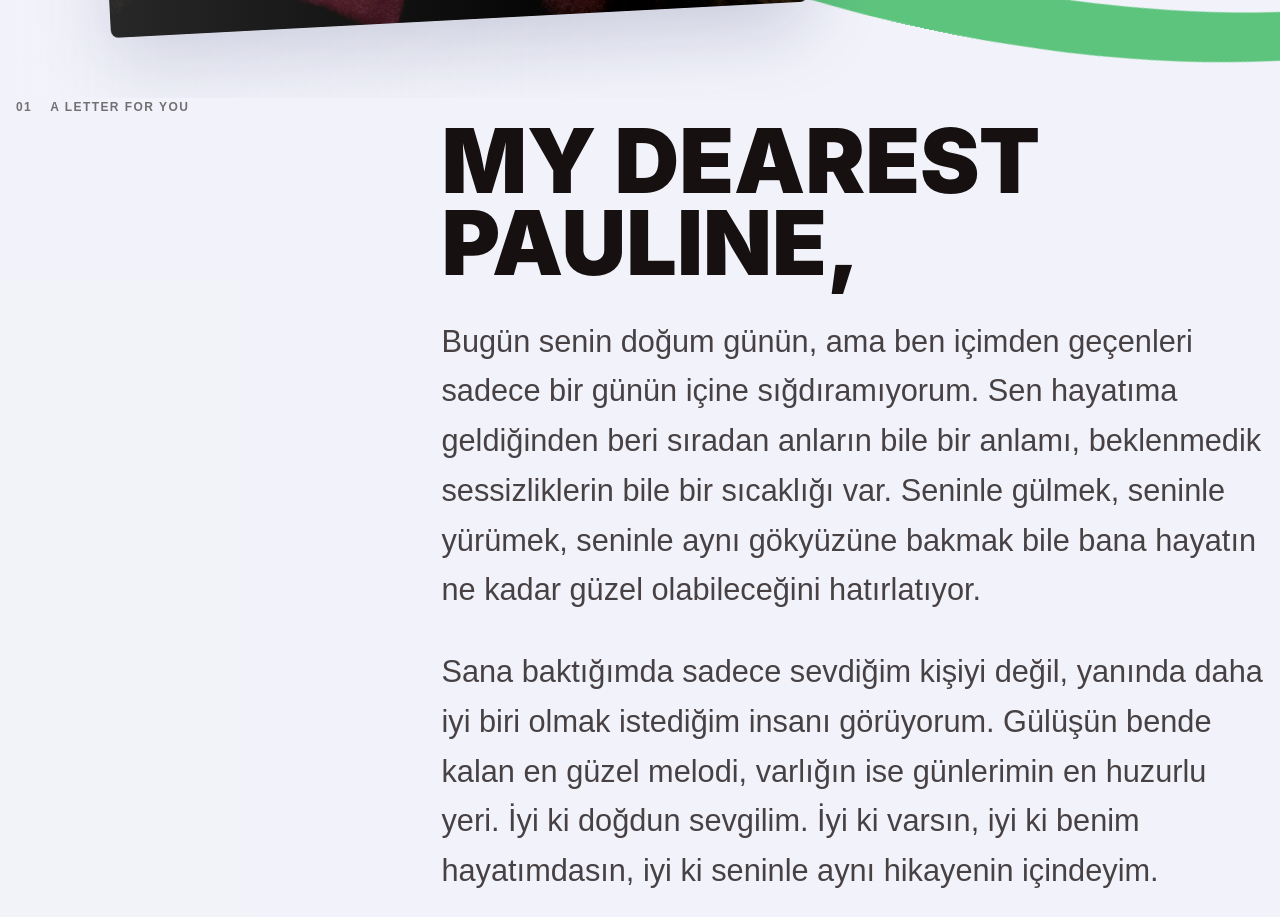
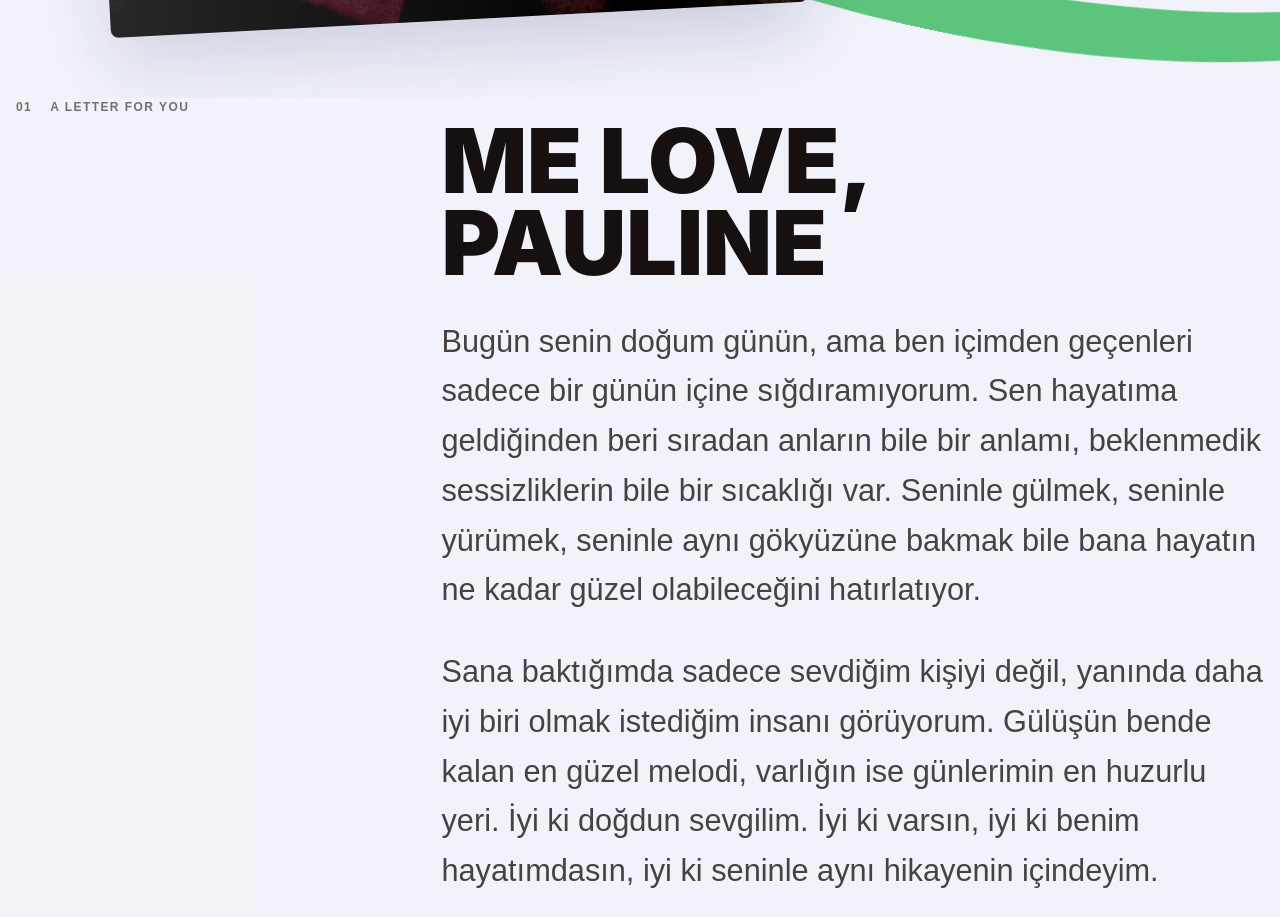
Before and after one commit to emirhankucukkuscu/pauline-web, a Next.js app: page / in a window 1280 px wide. Shown: the part 1760-2677 px from the top of the page. Built offline with nearby package versions, Linux system fonts and the light colour scheme; grey boxes are pictures that could not be loaded.

Commit message:
fix: correct description punctuation and update greeting text

```diff
--- a/src/app/layout.tsx
+++ b/src/app/layout.tsx
@@ -5,7 +5,7 @@ import "./globals.css";
 
 export const metadata: Metadata = {
   title: "Happy Birthday Pauline",
-  description: "I love you...",
+  description: "I love you.",
 };
 
 export default function RootLayout({
--- a/src/app/page.tsx
+++ b/src/app/page.tsx
@@ -243,7 +243,7 @@ export default function Home() {
             </div>
             <Stack gap="xl" className={styles.letterCopy}>
               <Title order={2} className={styles.sectionTitle}>
-                My dearest Pauline,
+                ME LOVE, PAULINE
               </Title>
               <Text className={styles.letterText}>
                 Bugün senin doğum günün, ama ben içimden geçenleri sadece bir günün
```
